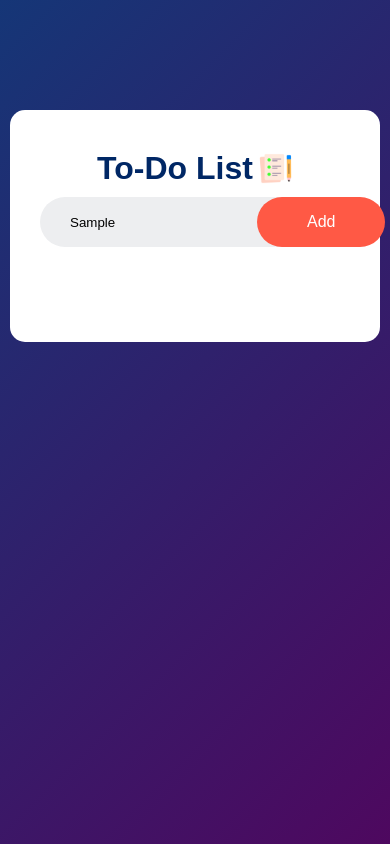
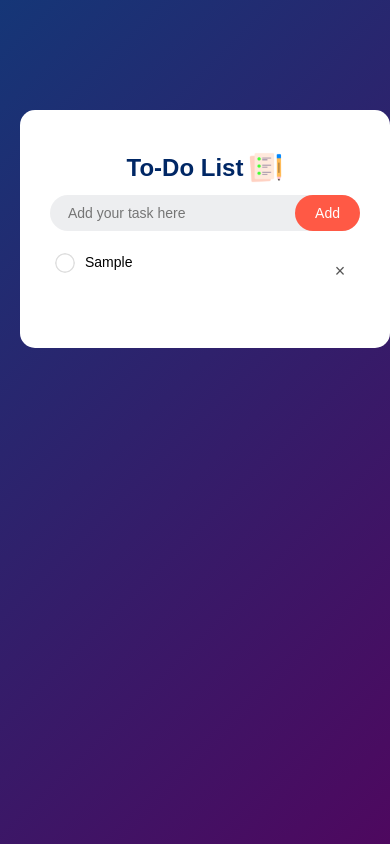
Before and after one commit to FahadHossainBabor/To-DO-List-App, a plain HTML site: page index.html in a window 390 px wide. Both pictures are taken after typing "Sample" into the empty fields and a click on the button "Add". Drawn offline with Linux system fonts and the light colour scheme.

Commit message:
Final commit

```diff
--- a/index.html
+++ b/index.html
@@ -15,8 +15,15 @@
 
             <div class="row">
                 <input type="text" id="input-box" placeholder="Add your task here">
-                <button>Add</button>
+                <button onclick="addTask()">Add</button>
             </div>
+
+            <ul id="list-container">
+                <!-- <li class="checked">Task 1</li>
+                <li>Task 2</li>
+                <li>Task 3</li> -->
+
+            </ul>
         </div>
     </div>
     <script src="script.js"></script>
--- a/script.js
+++ b/script.js
@@ -0,0 +1,42 @@
+const inputBox = document.getElementById("input-box");
+const listContainer = document.getElementById("list-container");
+
+function addTask() {
+  if (inputBox.value === "") {
+    alert("You must write some task!");
+  } else {
+    const li = document.createElement("li");
+    li.innerHTML = inputBox.value;
+    listContainer.appendChild(li);
+    const span = document.createElement("span");
+    span.innerHTML = "\u00d7";
+    li.appendChild(span);
+  }
+
+  inputBox.value = "";
+  saveData();
+}
+
+listContainer.addEventListener("click", (e) => {
+  if (e.target.tagName === "LI") {
+    e.target.classList.toggle("checked");
+    saveData();
+  } else if (e.target.tagName === "SPAN") {
+    e.target.parentElement.remove();
+    saveData();
+  }
+}, false);
+
+function saveData() {
+  const tasks = listContainer.innerHTML;
+  localStorage.setItem("data", tasks);
+}
+
+function showTask() {
+  const savedTasks = localStorage.getItem("data");
+  if (savedTasks) {
+    listContainer.innerHTML = savedTasks;
+  }
+}
+
+showTask();
--- a/style.css
+++ b/style.css
@@ -62,3 +62,119 @@ button{
     cursor: pointer;
     border-radius: 40px;
 }
+
+ul li{
+    list-style: none;
+    font-size: 17px;
+    padding: 12px 8px 12px 50px;
+    user-select: none;
+    cursor: pointer;
+    position: relative;
+}
+
+ul li::before{
+    content: "";
+    position: absolute;
+    height: 28px;
+    width: 28px;
+    border-radius: 50%;
+    background-image:url(images/unchecked.png) ;
+    background-size: cover;
+    top: 9px;
+    left: 8px;
+
+}
+
+ul li.checked{
+    color: #555;
+    text-decoration: line-through;
+}
+
+ul li.checked::before{
+    background-image: url(/images/checked.png);
+}
+
+ul li span {
+    position: absolute;
+    right: 0;
+    top: 5px;
+    width: 40px;
+    height: 40px;
+    font-size: 22px;
+    color: #555;
+    line-height: 40px;
+    text-align: center;
+    border-radius: 50%;
+}
+
+ul li span:hover{
+    background-color: #edeef0;
+}
+
+/* Add this CSS to your existing stylesheet */
+
+/* Styles for screens smaller than 540px (e.g., mobile devices) */
+@media (max-width: 540px) {
+    .todo-app {
+        width: 100%;
+        margin: 100px 10px 20px;
+    }
+
+    .todo-app h1 {
+        font-size: 24px;
+    }
+
+    .row {
+        padding-left: 10px;
+        margin-bottom: 15px;
+    }
+
+    input {
+        padding: 8px;
+        font-size: 14px;
+    }
+
+    button {
+        padding: 10px 20px;
+        font-size: 14px;
+    }
+
+    ul li {
+        font-size: 14px;
+        padding: 8px 8px 8px 35px;
+    }
+
+    ul li::before {
+        height: 20px;
+        width: 20px;
+        top: 7px;
+        left: 5px;
+    }
+
+    ul li span {
+        font-size: 18px;
+    }
+}
+
+/* Additional styles for screens smaller than 320px */
+@media (max-width: 320px) {
+    .todo-app {
+        padding: 30px 15px 50px;
+    }
+
+    ul li {
+        font-size: 12px;
+        padding: 6px 6px 6px 30px;
+    }
+
+    ul li::before {
+        height: 16px;
+        width: 16px;
+        top: 5px;
+        left: 4px;
+    }
+
+    ul li span {
+        font-size: 16px;
+    }
+}
```
